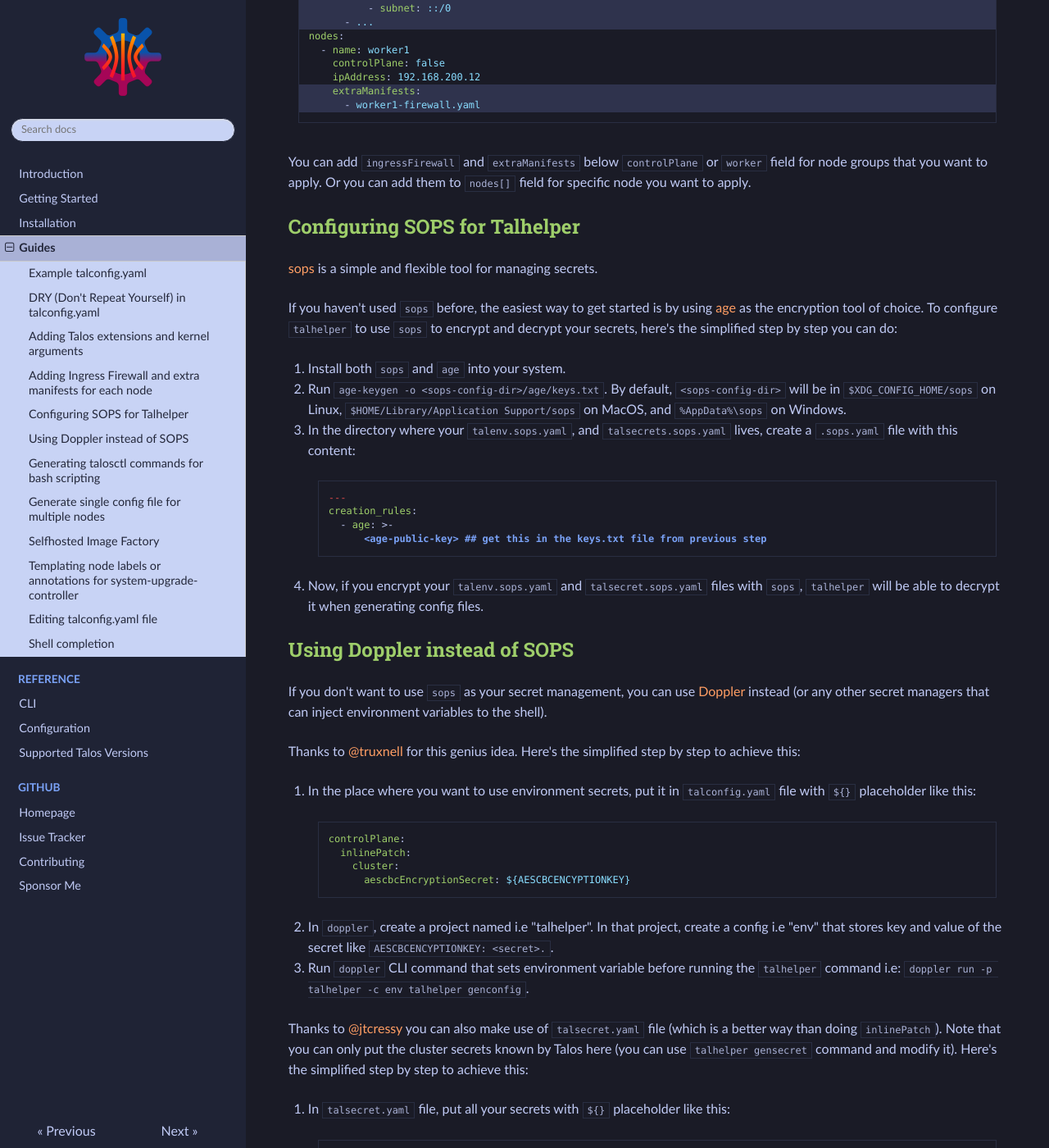
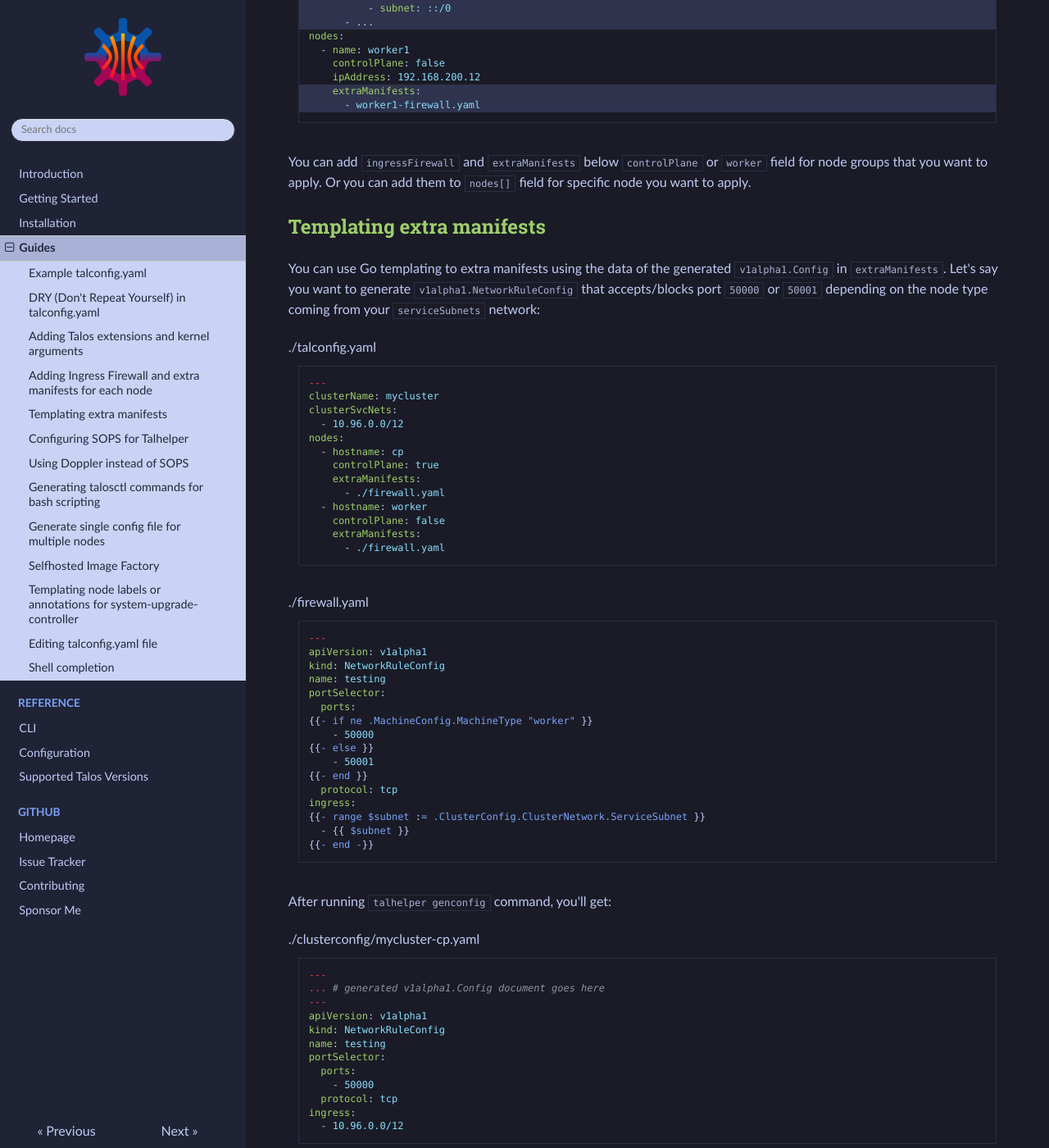
Before and after one commit to budimanjojo/talhelper, an MkDocs documentation site: the page built from docs/docs/guides.md, in a window 1280 px wide and 1400 px high, scrolled down 3429 px. Shown: the whole window at 82% size. Built offline with MkDocs 1.6.1, drawn with Linux system fonts in a browser that asks for light colours; some of the changed text lies outside the part shown.

Commit message:
feat(config): allow go template inside `extraManifests` files
The data will be taken from the generated `v1alpha1.Config` for the node

Signed-off-by: budimanjojo <budimanjojo@gmail.com>

````diff
--- a/docs/docs/guides.md
+++ b/docs/docs/guides.md
@@ -166,6 +166,80 @@ nodes:
 
 You can add `ingressFirewall` and `extraManifests` below `controlPlane` or `worker` field for node groups that you want to apply.
 Or you can add them to `nodes[]` field for specific node you want to apply.
+
+## Templating extra manifests
+
+You can use Go templating to extra manifests using the data of the generated `v1alpha1.Config` in `extraManifests`.
+Let's say you want to generate `v1alpha1.NetworkRuleConfig` that accepts/blocks port `50000` or `50001` depending on the node type coming from your `serviceSubnets` network:
+
+```yaml title="./talconfig.yaml"
+---
+clusterName: mycluster
+clusterSvcNets:
+  - 10.96.0.0/12
+nodes:
+  - hostname: cp
+    controlPlane: true
+    extraManifests:
+      - ./firewall.yaml
+  - hostname: worker
+    controlPlane: false
+    extraManifests:
+      - ./firewall.yaml
+```
+
+```yaml title="./firewall.yaml"
+---
+apiVersion: v1alpha1
+kind: NetworkRuleConfig
+name: testing
+portSelector:
+  ports:
+{{- if ne .MachineConfig.MachineType "worker" }}
+    - 50000
+{{- else }}
+    - 50001
+{{- end }}
+  protocol: tcp
+ingress:
+{{- range $subnet := .ClusterConfig.ClusterNetwork.ServiceSubnet }}
+  - {{ $subnet }}
+{{- end -}}
+```
+
+After running `talhelper genconfig` command, you'll get:
+
+```yaml title="./clusterconfig/mycluster-cp.yaml"
+---
+... # generated v1alpha1.Config document goes here
+---
+apiVersion: v1alpha1
+kind: NetworkRuleConfig
+name: testing
+portSelector:
+  ports:
+    - 50000
+  protocol: tcp
+ingress:
+  - 10.96.0.0/12
+```
+
+```yaml title="./clusterconfig/mycluster-worker.yaml"
+---
+... # generated v1alpha1.Config document goes here
+---
+apiVersion: v1alpha1
+kind: NetworkRuleConfig
+name: testing
+portSelector:
+  ports:
+    - 50001
+  protocol: tcp
+ingress:
+  - 10.96.0.0/12
+```
+
+To get all the available data fields that you can use, the easiest place that I can find is from [upstream source code](https://raw.githubusercontent.com/siderolabs/talos/refs/heads/main/pkg/machinery/config/types/v1alpha1/v1alpha1_types.go).
 
 ## Configuring SOPS for Talhelper
 
````
Also changed, not shown: 2 other files.
